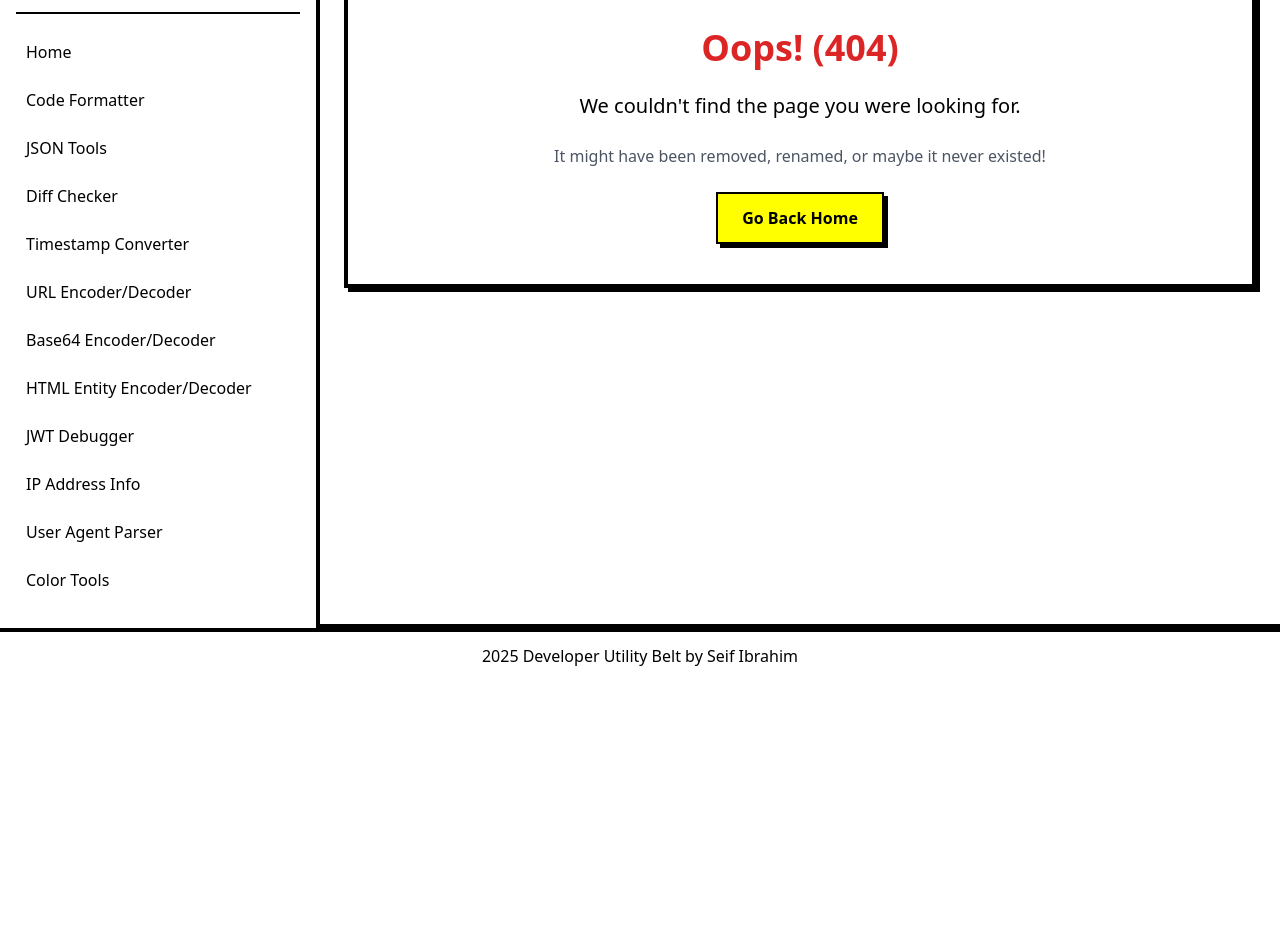
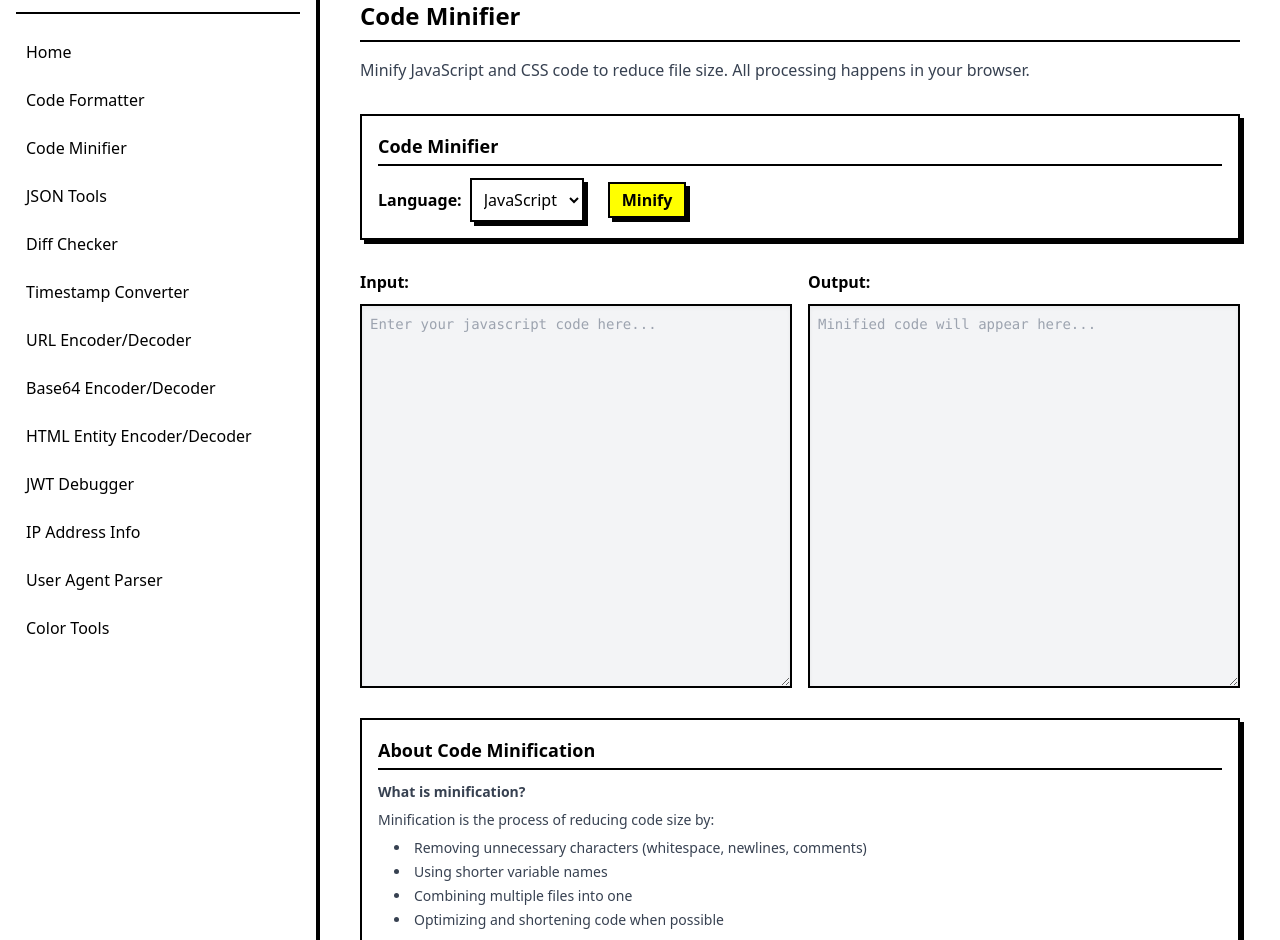
Before and after one commit to iseif/developer-utility-belt, a React (Vite) app: page /minifier in a window 1280 px wide. Shown: the part 120-1060 px from the top of the page. Before the commit the page ends 800 px from the top, so only its background shows below. Built offline with nearby package versions, Linux system fonts and the light colour scheme.

Commit message:
added Code Minifier utility

```diff
--- a/package.json
+++ b/package.json
@@ -16,6 +16,7 @@
   "dependencies": {
     "@ctrl/tinycolor": "^4.1.0",
     "@uiw/react-color": "^2.4.5",
+    "csso": "^5.0.5",
     "date-fns": "^4.1.0",
     "diff": "^7.0.0",
     "react": "^19.0.0",
@@ -23,6 +24,7 @@
     "react-icons": "^5.5.0",
     "react-json-view": "^1.21.3",
     "react-router-dom": "^7.5.0",
+    "terser": "^5.39.0",
     "ua-parser-js": "^2.0.3"
   },
   "devDependencies": {
--- a/src/Router.tsx
+++ b/src/Router.tsx
@@ -14,6 +14,7 @@ import JwtDebuggerPage from './pages/JwtDebuggerPage';
 import IpInfoPage from './pages/IpInfoPage';
 import UserAgentParserPage from './pages/UserAgentParserPage';
 import ColorToolsPage from './pages/ColorToolsPage';
+import CodeMinifierPage from './pages/CodeMinifierPage';
 
 const AppRouter: React.FC = () => {
   return (
@@ -30,6 +31,7 @@ const AppRouter: React.FC = () => {
       <Route path="/ip-info" element={<IpInfoPage />} />
       <Route path="/user-agent-parser" element={<UserAgentParserPage />} />
       <Route path="/color-tools" element={<ColorToolsPage />} />
+      <Route path="/minifier" element={<CodeMinifierPage />} />
 
       {/* Add routes for other pages here */}
       <Route path="*" element={<NotFoundPage />} />
--- a/src/components/layout/Nav.tsx
+++ b/src/components/layout/Nav.tsx
@@ -8,6 +8,7 @@ const Nav: React.FC<NavProps> = ({ isNavOpen }) => {
   const navItems = [
     { name: 'Home', path: '/' },
     { name: 'Code Formatter', path: '/formatter' },
+    { name: 'Code Minifier', path: '/minifier' },
     { name: 'JSON Tools', path: '/json-tools' },
     { name: 'Diff Checker', path: '/diff' },
     { name: 'Timestamp Converter', path: '/timestamp' },
--- /dev/null
+++ b/src/pages/CodeMinifierPage.tsx
@@ -0,0 +1,212 @@
+import React, { useState, useCallback } from 'react';
+import { minify as terserMinify } from 'terser';
+import { minify as cssoMinify } from 'csso';
+
+type Language = 'javascript' | 'css';
+
+const CodeMinifierPage: React.FC = () => {
+  const [input, setInput] = useState<string>('');
+  const [output, setOutput] = useState<string>('');
+  const [language, setLanguage] = useState<Language>('javascript');
+  const [error, setError] = useState<string>('');
+  const [stats, setStats] = useState<{ original: number; minified: number } | null>(null);
+
+  const handleMinify = useCallback(async () => {
+    if (!input.trim()) {
+      setError('Please enter some code to minify');
+      setOutput('');
+      setStats(null);
+      return;
+    }
+
+    try {
+      setError('');
+      let minified: string;
+
+      if (language === 'javascript') {
+        const result = await terserMinify(input, {
+          mangle: true,
+          compress: true,
+        });
+        minified = result.code || '';
+      } else {
+        const result = cssoMinify(input);
+        minified = result.css;
+      }
+
+      setOutput(minified);
+
+      // Calculate size statistics
+      const originalSize = new Blob([input]).size;
+      const minifiedSize = new Blob([minified]).size;
+      setStats({
+        original: originalSize,
+        minified: minifiedSize,
+      });
+    } catch (err) {
+      setError(`Failed to minify ${language.toUpperCase()} code: ${err instanceof Error ? err.message : 'Unknown error'}`);
+      setOutput('');
+      setStats(null);
+    }
+  }, [input, language]);
+
+  const handleCopy = useCallback(() => {
+    if (output) {
+      navigator.clipboard.writeText(output);
+    }
+  }, [output]);
+
+  const formatSize = (bytes: number): string => {
+    if (bytes < 1024) return `${bytes} B`;
+    return `${(bytes / 1024).toFixed(2)} KB`;
+  };
+
+  return (
+    <div className="p-4 space-y-8">
+      <header>
+        <h1 className="text-2xl font-bold border-b-2 border-border-color dark:border-dark-border-color pb-2 mb-4 dark:text-dark-primary-text">
+          Code Minifier
+        </h1>
+        <p className="mb-6 text-gray-700 dark:text-gray-300">
+          Minify JavaScript and CSS code to reduce file size. All processing happens in your browser.
+        </p>
+      </header>
+
+      <div className="space-y-6">
+        {/* Controls Section */}
+        <section className="space-y-3 p-4 border-2 border-border-color dark:border-dark-border-color shadow-solid dark:shadow-dark-solid">
+          <h3 className="text-lg font-semibold border-b-2 border-border-color dark:border-dark-border-color pb-1 dark:text-dark-primary-text">
+            Code Minifier
+          </h3>
+          <div className="mb-4 flex flex-wrap items-center gap-x-6 gap-y-2">
+            <div className="flex items-center gap-2">
+              <label
+                htmlFor="language-select"
+                className="font-semibold dark:text-dark-primary-text"
+              >
+                Language:
+              </label>
+              <select
+                id="language-select"
+                value={language}
+                onChange={(e) => setLanguage(e.target.value as Language)}
+                className="p-2 border-2 border-border-color dark:border-dark-border-color bg-primary-bg dark:bg-dark-primary-bg text-primary-text dark:text-dark-primary-text shadow-solid dark:shadow-dark-solid"
+              >
+                <option value="javascript">JavaScript</option>
+                <option value="css">CSS</option>
+              </select>
+            </div>
+
+            <button
+              onClick={handleMinify}
+              className="px-3 py-1 border-2 border-border-color dark:border-dark-border-color bg-accent dark:bg-dark-accent text-primary-text dark:text-dark-primary-bg font-semibold shadow-solid dark:shadow-dark-solid hover:bg-primary-bg dark:hover:bg-dark-primary-bg"
+            >
+              Minify
+            </button>
+          </div>
+        </section>
+
+        {/* Input/Output Section */}
+        <div className="grid grid-cols-1 md:grid-cols-2 gap-4">
+          {/* Input */}
+          <div>
+            <div className="flex justify-between items-center mb-1 min-h-[36px]">
+              <label
+                htmlFor="input-code"
+                className="font-semibold dark:text-dark-primary-text"
+              >
+                Input:
+              </label>
+              <span></span>
+            </div>
+            <textarea
+              id="input-code"
+              value={input}
+              onChange={(e) => setInput(e.target.value)}
+              placeholder={`Enter your ${language} code here...`}
+              className="w-full h-96 p-2 font-mono text-sm border-2 border-border-color dark:border-dark-border-color bg-gray-100 dark:bg-gray-700 text-primary-text dark:text-dark-primary-text shadow-inner"
+              spellCheck="false"
+            />
+          </div>
+
+          {/* Output */}
+          <div>
+            <div className="flex justify-between items-center mb-1 min-h-[36px]">
+              <label
+                htmlFor="output-code"
+                className="font-semibold dark:text-dark-primary-text"
+              >
+                Output:
+              </label>
+              {output && (
+                <button
+                  onClick={handleCopy}
+                  className="px-3 py-1 border-2 border-border-color dark:border-dark-border-color bg-gray-200 dark:bg-gray-600 text-sm font-semibold shadow-solid dark:shadow-dark-solid hover:bg-gray-300 dark:hover:bg-gray-500"
+                >
+                  Copy
+                </button>
+              )}
+            </div>
+            {error ? (
+              <div className="p-4 border-2 border-red-500 bg-red-50 dark:bg-red-900 text-red-700 dark:text-red-100">
+                {error}
+              </div>
+            ) : (
+              <>
+                <textarea
+                  id="output-code"
+                  value={output}
+                  readOnly
+                  placeholder="Minified code will appear here..."
+                  className="w-full h-96 p-2 font-mono text-sm border-2 border-border-color dark:border-dark-border-color bg-gray-100 dark:bg-gray-700 text-primary-text dark:text-dark-primary-text shadow-inner"
+                />
+                {stats && (
+                  <div className="text-sm text-gray-600 dark:text-gray-400 space-y-1 mt-2">
+                    <p>Original size: {formatSize(stats.original)}</p>
+                    <p>Minified size: {formatSize(stats.minified)}</p>
+                    <p>
+                      Reduction:{' '}
+                      {((1 - stats.minified / stats.original) * 100).toFixed(1)}%
+                    </p>
+                  </div>
+                )}
+              </>
+            )}
+          </div>
+        </div>
+
+        {/* Information Section */}
+        <section className="mt-8 p-4 border-2 border-border-color dark:border-dark-border-color shadow-solid dark:shadow-dark-solid">
+          <h3 className="text-lg font-semibold border-b-2 border-border-color dark:border-dark-border-color pb-1 mb-3 dark:text-dark-primary-text">
+            About Code Minification
+          </h3>
+          <div className="space-y-2 text-sm text-gray-700 dark:text-gray-300">
+            <p>
+              <strong>What is minification?</strong>
+            </p>
+            <p>
+              Minification is the process of reducing code size by:
+            </p>
+            <ul className="list-disc list-inside ml-4 space-y-1">
+              <li>Removing unnecessary characters (whitespace, newlines, comments)</li>
+              <li>Using shorter variable names</li>
+              <li>Combining multiple files into one</li>
+              <li>Optimizing and shortening code when possible</li>
+            </ul>
+            <p className="mt-2">
+              <strong>Benefits:</strong>
+            </p>
+            <ul className="list-disc list-inside ml-4 space-y-1">
+              <li>Faster website loading times</li>
+              <li>Reduced bandwidth usage</li>
+              <li>Lower hosting costs</li>
+              <li>Better user experience</li>
+            </ul>
+          </div>
+        </section>
+      </div>
+    </div>
+  );
+};
+
+export default CodeMinifierPage;
--- a/src/pages/HomePage.tsx
+++ b/src/pages/HomePage.tsx
@@ -1,6 +1,6 @@
 import React from 'react';
 import { Link } from 'react-router-dom';
-import { FaEdit, FaSearch, FaBalanceScale, FaLink, FaClock, FaLock, FaGlobe, FaRocket, FaInfoCircle, FaPalette } from 'react-icons/fa';
+import { FaEdit, FaSearch, FaBalanceScale, FaLink, FaClock, FaLock, FaGlobe, FaRocket, FaInfoCircle, FaPalette, FaCompress } from 'react-icons/fa';
 
 const HomePage: React.FC = () => {
   // Organize tools by category
@@ -11,6 +11,12 @@ const HomePage: React.FC = () => {
         path: '/formatter',
         description: 'Beautify and format your code with proper indentation and syntax.',
         icon: <FaEdit className="align-middle" />,
+      },
+      {
+        name: 'Code Minifier',
+        path: '/minifier',
+        description: 'Minify JavaScript and CSS code to reduce file size for production.',
+        icon: <FaCompress className="align-middle" />,
       },
       {
         name: 'JSON Tools',
```
Also changed, not shown: 1 other file (tests, documents, lock files or other folders).
